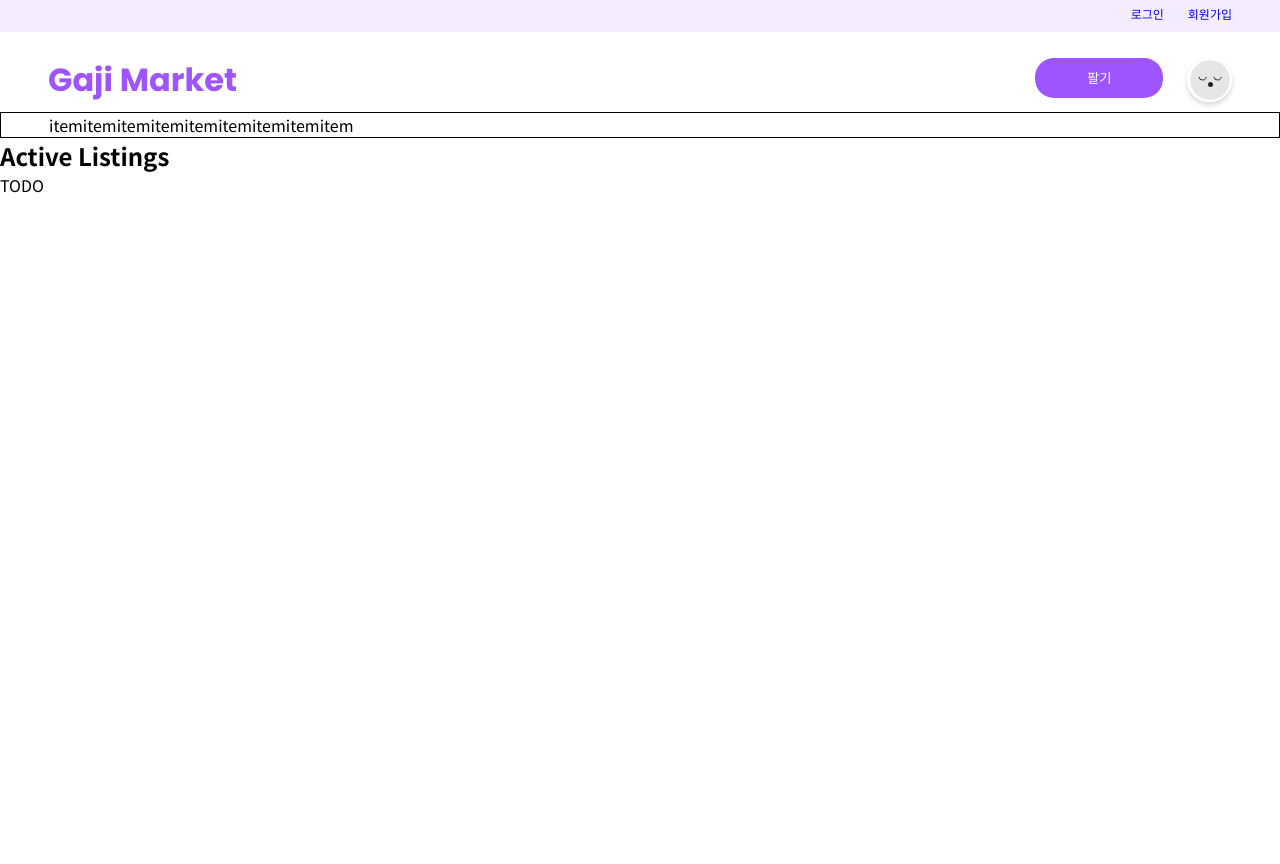
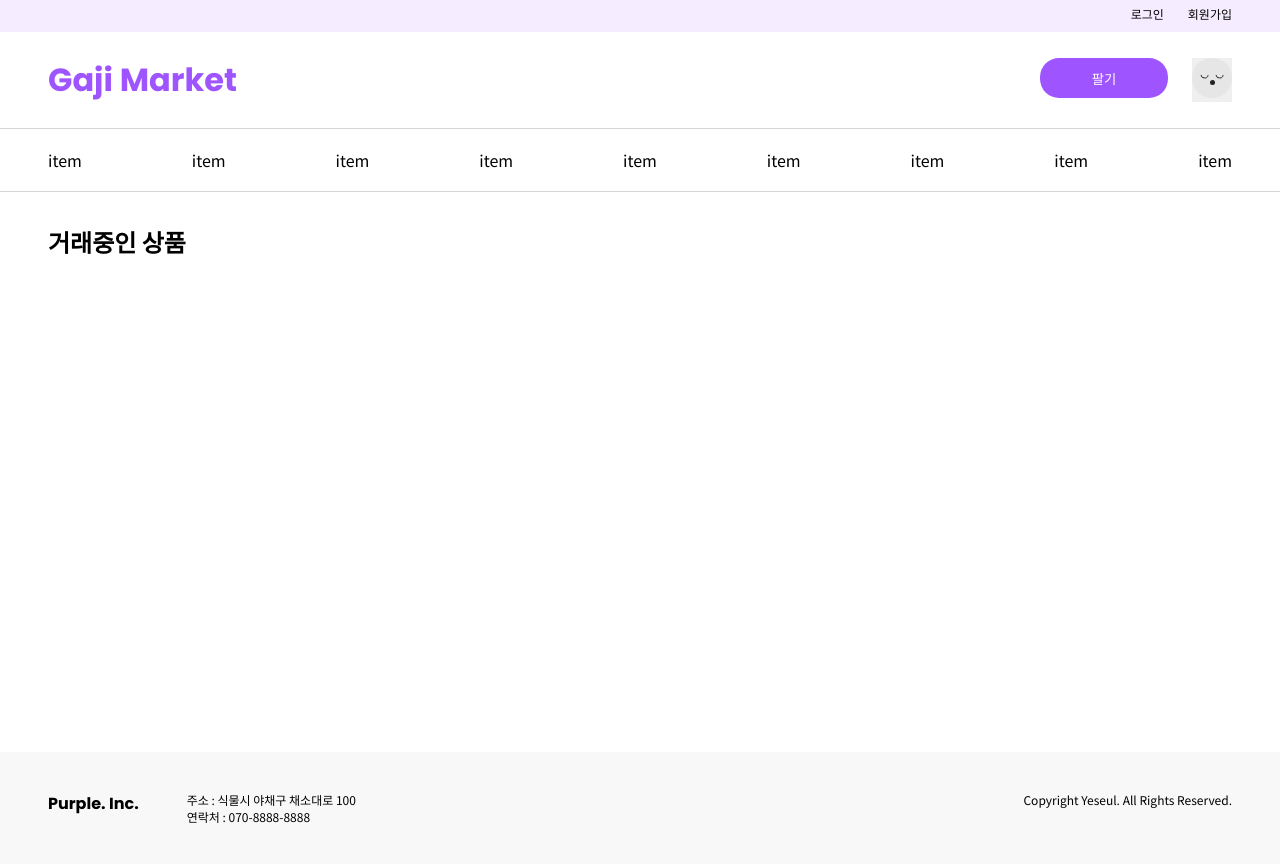
Before and after one commit to eungang3/commerce, a Django app: page / in a window 1280 px wide. Before the commit the page ends 193 px from the top, so only its background shows below. Run offline with Django 3.2, Linux system fonts and the light colour scheme.

Commit message:
changed styles

```diff
--- a/commerce/auctions/static/auctions/styles.css
+++ b/commerce/auctions/static/auctions/styles.css
@@ -3,6 +3,7 @@
   --border-gray: #d5d5d5;
   --pale-gray: #e6e6e6;
   --smallest-font: 0.75rem;
+  --title-font-size: 1.5rem;
   --spacing-xxs: 0.5rem;
   --spacing-xs: 1rem;
   --spacing-s: 1.5rem;
@@ -25,6 +26,23 @@
   font-family: 'Noto Sans KR', sans-serif;
 }
 
+a {
+  color: black;
+}
+
+a:visited {
+  color: black;
+}
+
+html {
+  height: 100vh;
+}
+
+body{
+  height: 100%;
+
+}
+
 /* navigation 공통 */
 
 nav {
@@ -32,8 +50,13 @@ nav {
   flex-direction: column;
 }
 
+nav > div {
+  display: flex;
+}
+
 .inner {
   display: flex;
+  width: 100%;
   padding-right: var(--spacing-xl);
   padding-left: var(--spacing-xl);
 }
@@ -44,7 +67,7 @@ nav ul {
 }
 
 @media (min-width: 1281px){
- .inner {
+ .inner, main {
     width: 1194px;
     margin-left: auto;
     margin-right: auto;
@@ -70,15 +93,11 @@ nav ul {
   margin-right: var(--spacing-s);
 }
 
-.menu-top a:visited {
-  color: black;
-}
-
 /* navigation - middle */
 .menu-middle {
   width: 100%;
   align-items: center;
-  height: 5rem;
+  height: 6rem;
 }
 
 .innermost {
@@ -101,7 +120,7 @@ nav ul {
   flex-direction: row;
 }
 
-.right button {
+.sell {
   width: 8rem;
   height: var(--spacing-l);
   border-radius: 1.2rem;
@@ -127,7 +146,67 @@ nav ul {
   border-radius: 50%;
 }
 
+/* dropdown */
+.dropdown {
+  display: none;
+  position: absolute;
+  z-index: 1;
+  border-radius: 10px;
+  box-shadow: 0 3px 6px 0 rgba(0, 0, 0, 0.16);
+}
+
+.hoverable-profile:hover .dropdown{
+  display: block;
+}
+
+.dropdown p {
+  font-weight: bold;
+}
+
+.menus li {
+  font-size: var(--smallest-font);
+}
+
 /* navigation - bottom */
 .menu-bottom {
-  border: solid 1px;
+  width: 100%;
+  align-items: center;
+  height: var(--spacing-xxl-2);
+  border-top: var(--border-gray) 1px solid;
+  border-bottom: var(--border-gray) 1px solid;
 }
+
+.categories {
+  width: 100%;
+  justify-content: space-between;
+}
+
+/* main 공통 */
+.container {
+  display: flex;
+  padding: var(--spacing-m) var(--spacing-xl);
+  min-height: 70%;
+}
+
+.title {
+  font-size: var(--title-font-size);
+}
+
+/* footer */
+footer {
+  height: 7rem;
+  background-color: rgb(248, 248, 248);
+  display: flex;
+  align-items: center;
+  font-size: var(--smallest-font);
+}
+
+.copyright {
+  margin-left: auto;
+}
+
+footer .logo {
+  color: black;
+  font-size: 1rem;
+  margin-right: var(--spacing-xl);
+}
--- a/commerce/auctions/templates/auctions/index.html
+++ b/commerce/auctions/templates/auctions/index.html
@@ -1,7 +1,6 @@
 {% extends "auctions/layout.html" %}
 
 {% block body %}
-    <h2>Active Listings</h2>
+    <h1 class="title">거래중인 상품</h1>
 
-    TODO
 {% endblock %}
--- a/commerce/auctions/templates/auctions/layout.html
+++ b/commerce/auctions/templates/auctions/layout.html
@@ -28,11 +28,34 @@
               <div class="logo">Gaji Market</div>
               <div class="right">
                 <button type="submit" class="sell">팔기</button>
-                <div class="profile">
-                  {% if user.is_authenticated %}
+                <button class="hoverable-profile">
+                    {% if user.is_authenticated %}
                       <img src="{% static 'auctions/' %}default_profile_member.svg">
                   {% else %}
                       <img src="{% static 'auctions/' %}default_profile.svg">
+                  {% endif %}
+                </button>
+                <div class="dropdown">
+                  {% if user.is_authenticated %}
+                    <div class="profile">
+                      <img src="{% static 'auctions/' %}default_profile_member.svg">
+                      <p>Sue12345678910</p>
+                    </div>
+                    <ul class="menus">
+                      <li><a href="#">내놓은 상품</a></li>
+                      <li><a href="#">위시리스트</a></li>
+                      <li><a href="#">로그아웃</a></li>
+                    </ul>
+
+                  {% else %}
+                  <div class="profile">
+                    <img src="{% static 'auctions/' %}default_profile.svg">
+                    <p>로그인이 필요합니다.</p>
+                  </div>
+                  <ul class="menus">
+                    <li><a href="#">로그인</a></li>
+                    <li><a href="#">회원가입</a></li>
+                  </ul>
                   {% endif %}
                 </div>
               </div>
@@ -57,12 +80,28 @@
         </div>
       </nav>
 
-      <main>
+      <main class='container'>
         {% block body %}
         {% endblock %}
       </main>
 
       <footer>
+        <div class="inner">
+          <div class="logo">
+            Purple. Inc.
+          </div>
+          <div class="info">
+            <div class="address">
+              주소 : 식물시 야채구 채소대로 100
+            </div>
+            <div class="phone">
+              연락처 : 070-8888-8888
+            </div>
+          </div>
+          <div class="copyright">
+            Copyright Yeseul. All Rights Reserved.
+          </div>
+        </div>
       </footer>
     </body>
 </html>
```
Also changed, not shown: commerce/db.sqlite3.
